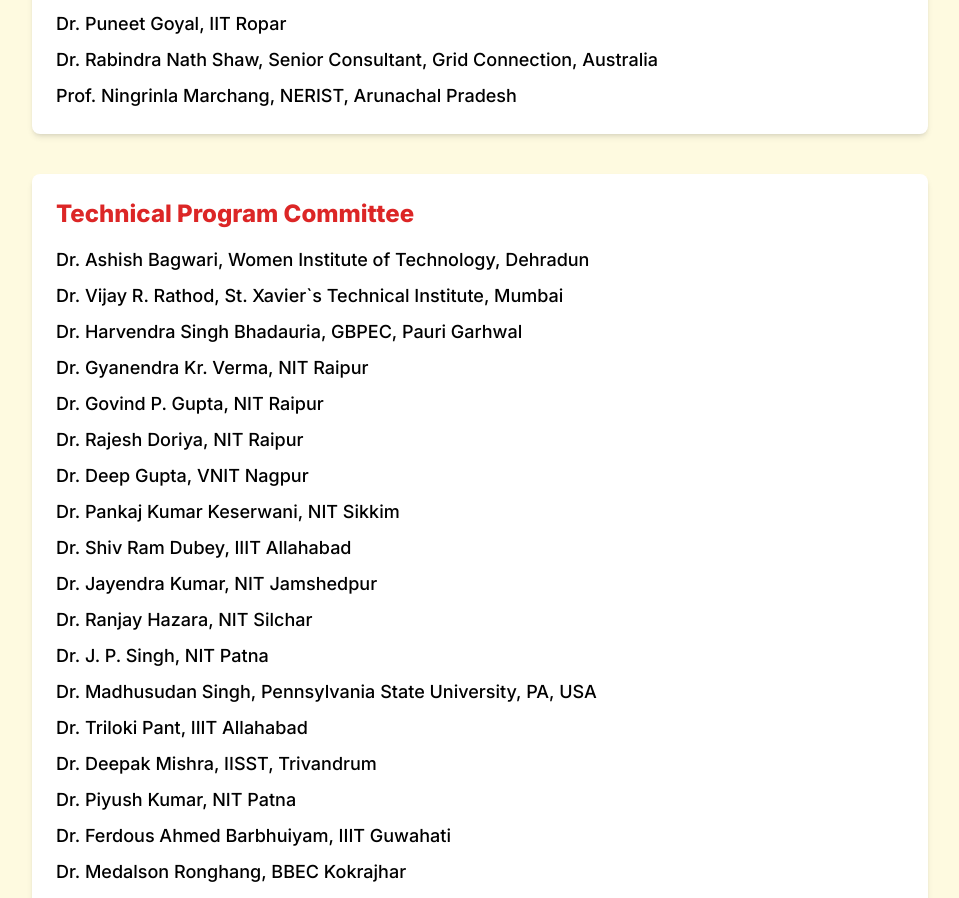
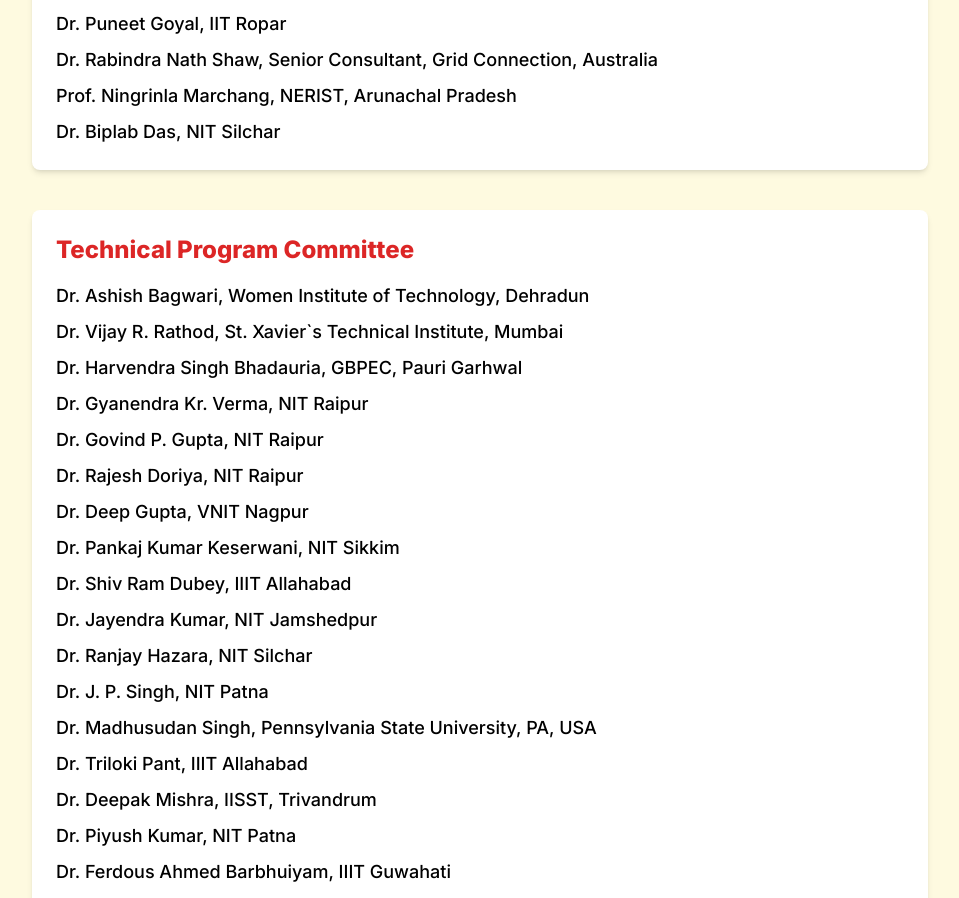
Before and after one commit to ictcon-cit/ictcon_2026, a Next.js app: page /committee in a window 1280 px wide. Shown: the part 2730-3628 px from the top of the page, without its empty margins (160-1119 px from the left). Built offline with nearby package versions, Linux system fonts and the light colour scheme.

Commit message:
updated committe

```diff
--- a/src/app/committee/page.tsx
+++ b/src/app/committee/page.tsx
@@ -123,6 +123,7 @@ const CommitteePage = () => {
               Australia
             </div>
             <div>Prof. Ningrinla Marchang, NERIST, Arunachal Pradesh</div>
+            <div>Dr. Biplab Das, NIT Silchar</div>
           </div>
         </div>
 
```
